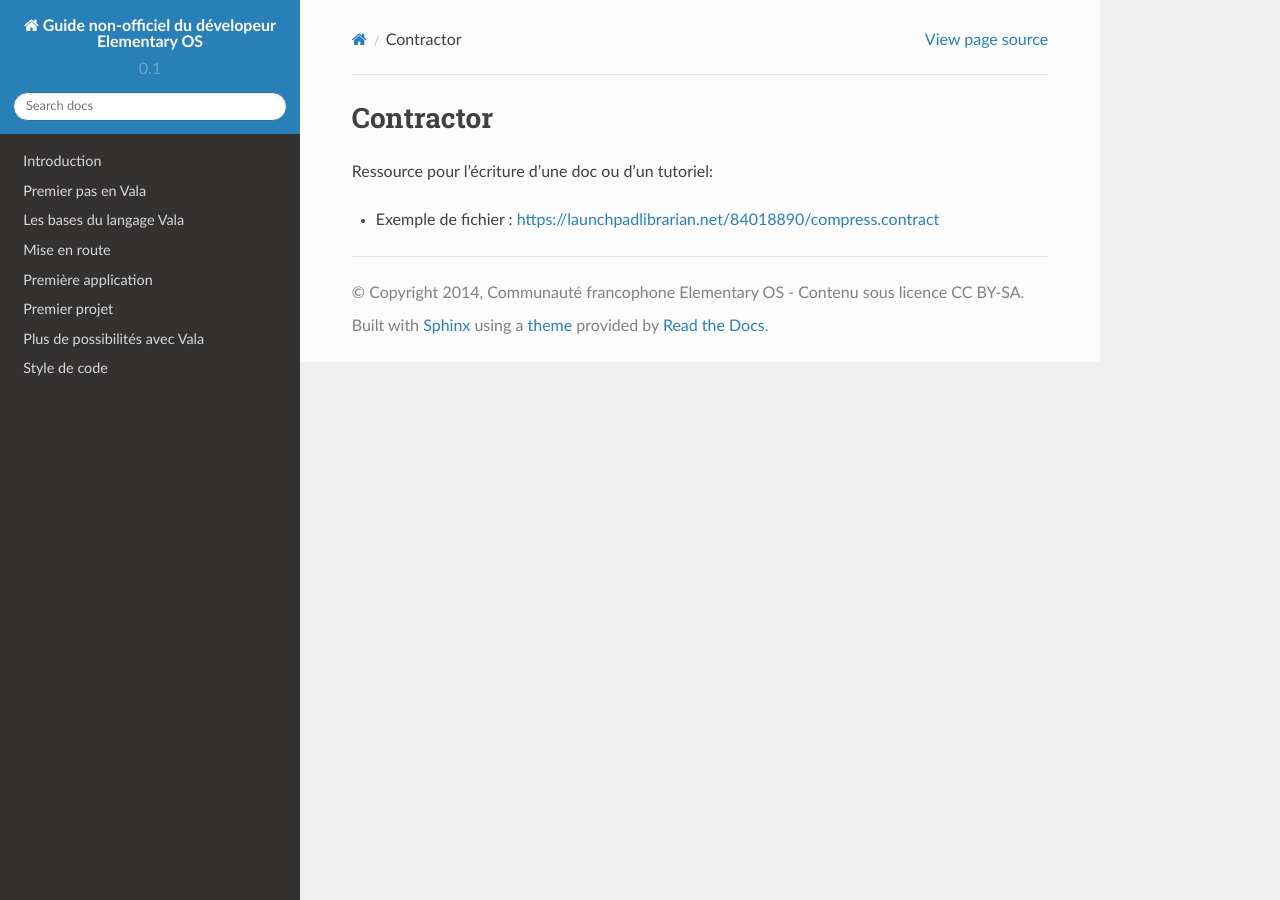
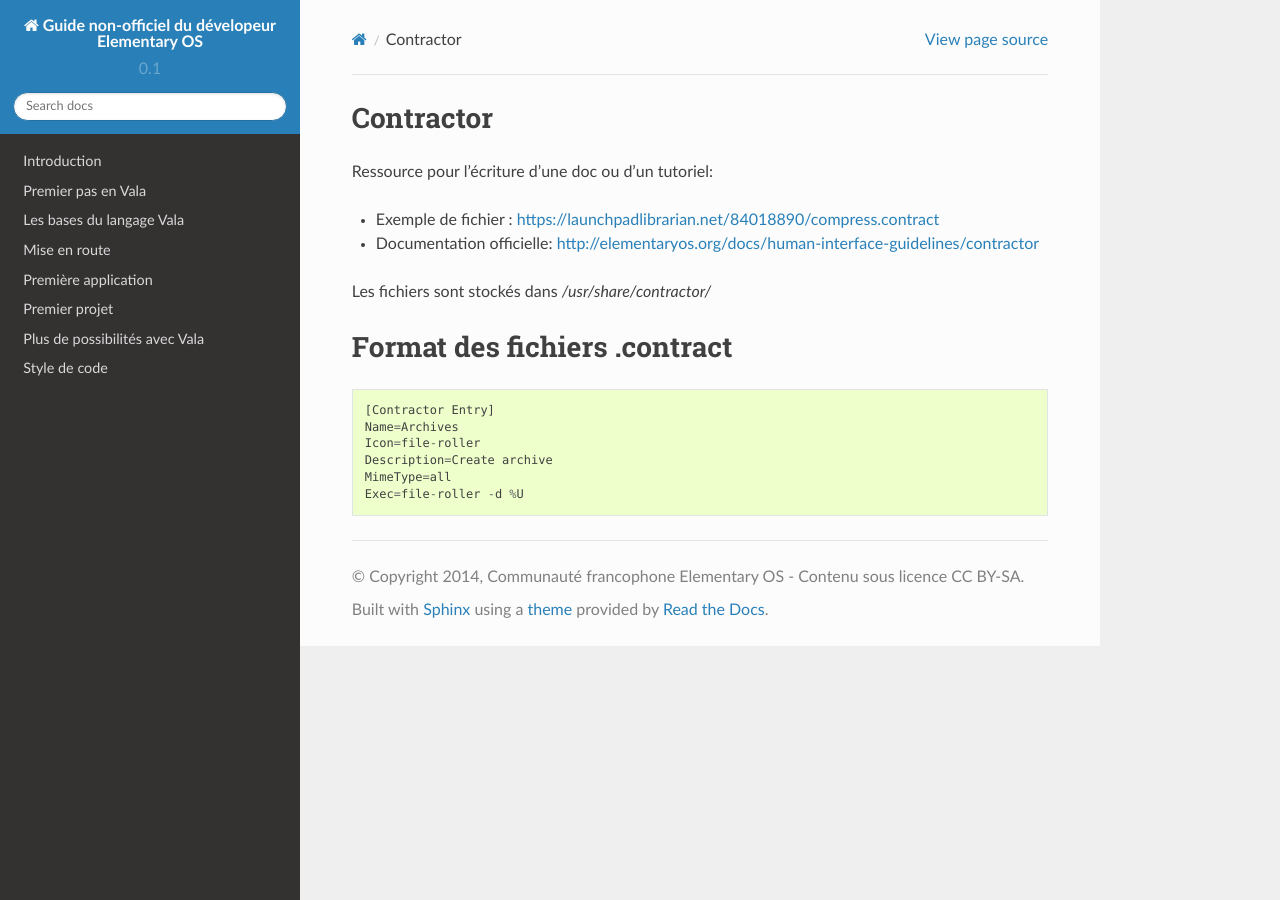
Before and after one commit to elementary-fr/elementaryos-fr-doc, a Sphinx documentation site: the page built from source/contractor.rst, in a window 1280 px wide. Built offline with Sphinx 7.4.7 and the Read the Docs theme 2.0.0, drawn with Linux system fonts in a browser that asks for light colours.

Commit message:
Update contractor.rst

```diff
--- a/source/contractor.rst
+++ b/source/contractor.rst
@@ -4,3 +4,19 @@ Contractor
 Ressource pour l'écriture d'une doc ou d'un tutoriel:
 
 * Exemple de fichier : https://launchpadlibrarian.net/84018890/compress.contract
+
+* Documentation officielle: http://elementaryos.org/docs/human-interface-guidelines/contractor
+
+Les fichiers sont stockés dans `/usr/share/contractor/`
+
+Format des fichiers .contract
+=============================
+
+.. code-block::
+
+  [Contractor Entry]
+  Name=Archives
+  Icon=file-roller
+  Description=Create archive
+  MimeType=all
+  Exec=file-roller -d %U
```
